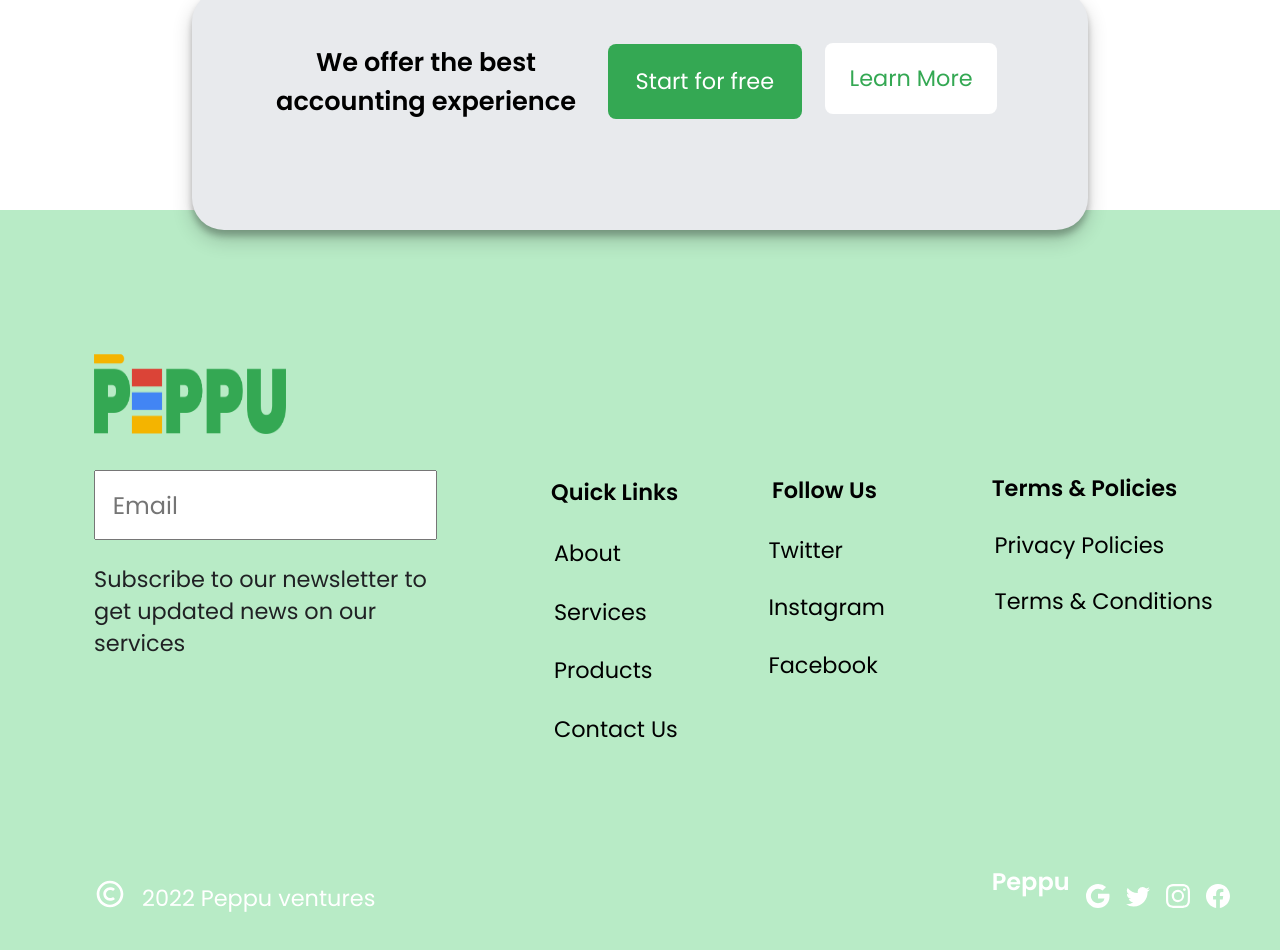
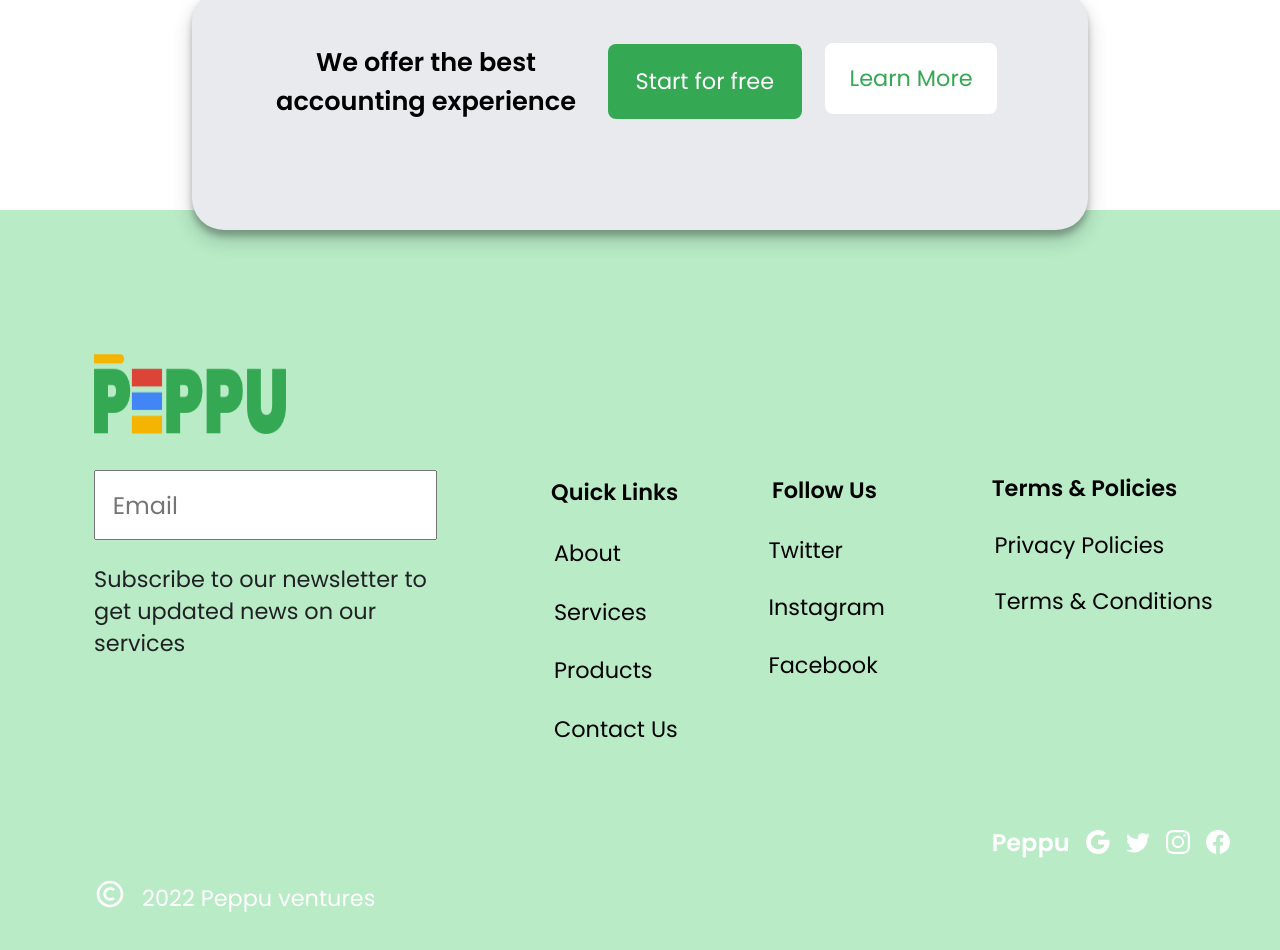
Before and after one commit to Peppu-Group/Peppu-books-frontend, a React (Vite) app: page / in a window 1280 px wide. Shown: the part 4609-5559 px from the top of the page. Built offline with nearby package versions, Linux system fonts and the light colour scheme.

Commit message:
corrections due to review

```diff
--- a/src/App.css
+++ b/src/App.css
@@ -517,14 +517,14 @@ li{
 }
 .copyright-text p{
     margin-left: 0%;
-    margin-top: 150%;
+    margin-top: 100%;
     font-size: 1.5rem;
     font-weight: 800;
 }
 
 .copyright-icon{
     color: white;
-    margin-top: 53%;
+    margin-top: 32%;
     font-weight: 400;
     display: flex;
     flex-direction: row;
```
